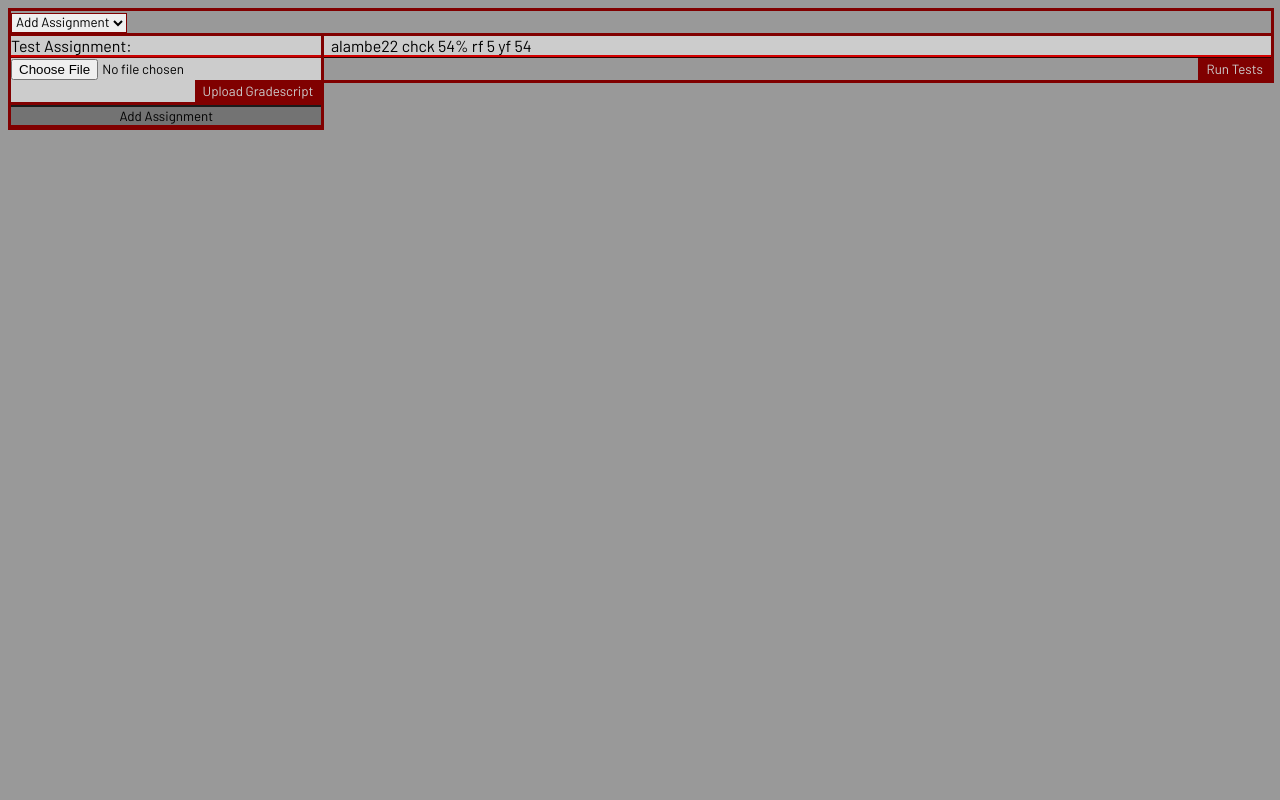
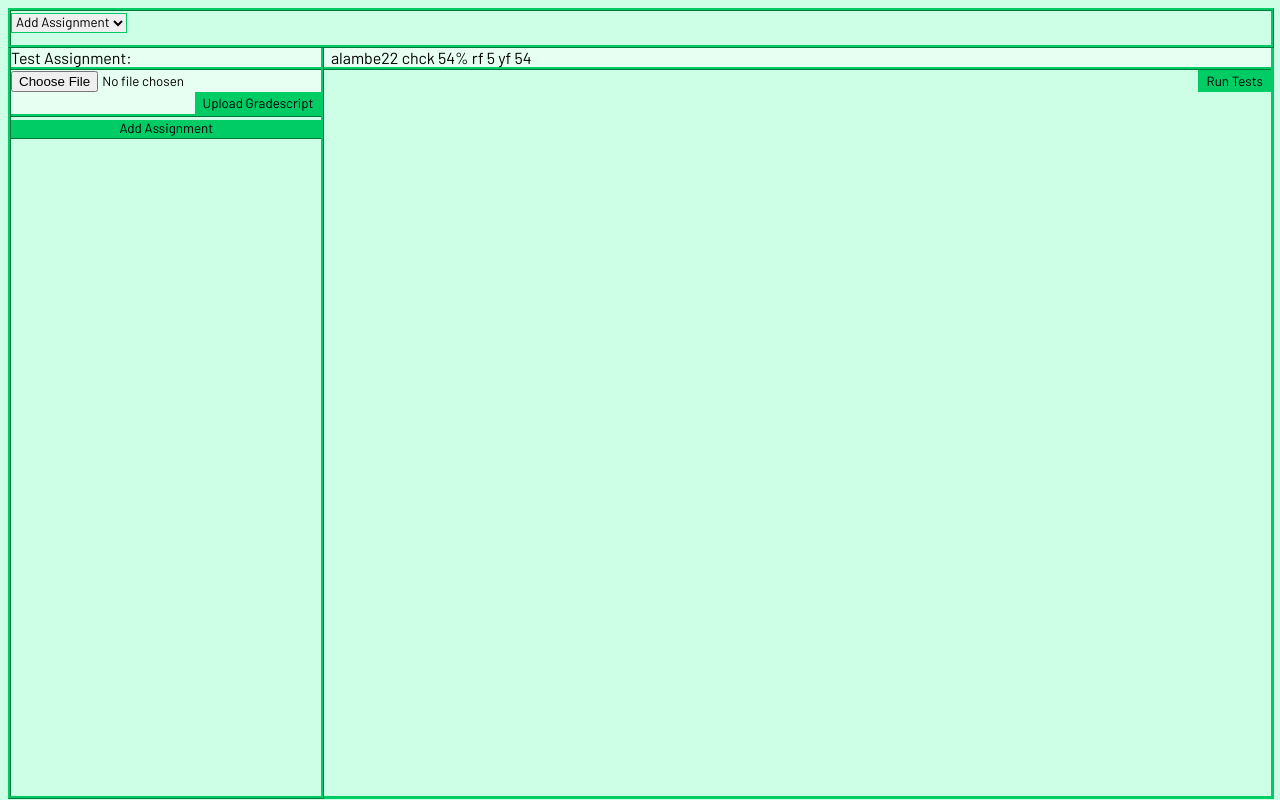
Before and after one commit to alambe22/codexe, a PHP site: page / in a window 1280 px wide. Run offline with PHP 8.4, Linux system fonts and the light colour scheme.

Commit message:
new color scheme

```diff
--- a/website/index.html
+++ b/website/index.html
@@ -1,14 +1,14 @@
 <!DOCTYPE html>
 <html>
 <head>
+
+<link rel="stylesheet" type="text/css" href="style.css">
 <link href="https://fonts.googleapis.com/css?family=Barlow" rel="stylesheet">
-<link rel="stylesheet" type="text/css" href="style.css">
 <script src="jss/jquery-3.3.1.min.js"></script>
 <script src="jss/main.js"></script>
 </head>
 
 <body>
-<div id="professor">
 	<header>
 		<select id="assignments">
 			<option value="add" onclick="addAssignment()">Add Assignment</option>
--- a/website/style.css
+++ b/website/style.css
@@ -1,7 +1,11 @@
 *{
 	font-family: 'Barlow', sans-serif;
 	box-sizing: border-box;
-	border-color: #800000;
+	border-color: #00cc66;
+}
+form{
+	padding-bottom: 0px;
+	margin-bottom: 0px;
 }
 html{
 	height: 99.5%;
@@ -11,21 +15,20 @@ html{
 body{
 	height: 99.4%;
 	width: 99.4%;
-	background-color: #999999;
+	background-color:  #ccffe6;
 }
 header{
 	width: 100%;
 	height: 5%;
-	border-style: solid;
-	margin: 0;
+	border-style: ridge;
 	float: left;
 }
 
 .student{
 	width: 100%;
-	border-bottom: ridge;
-	border-bottom-color: #800000;
-	background-color: #cccccc;
+	border-bottom-style: ridge;
+	border-bottom-color: #00cc66;
+	background-color: #e6fff2;
 }
 .stdId{
 	margin-left: .4em;
@@ -33,59 +36,62 @@ header{
 .assignmentTitle{
 	width: 100%;
 	border-bottom: ridge;
-	border-bottom-color: #cc0000;
-	background: #cccccc;
+	border-bottom-color: #00cc66;
+	background: #e6fff2;
 	color: #000;
 	display: inline-block;
 }
 
 .assignment{
-	border-bottom: solid;
+	border-bottom-style: ridge;
 	width: 100%;
 	display: inline-block;
-	border-bottom-color: #800000;
-	background-color:#cccccc;
+	border-bottom-color: #00cc66;
+	background-color: #e6fff2;
 	color: #000;
 }
 
 aside{
 	float: left;
 	height: 95%;
-	border-bottom-style: solid;
-	border-left-style: solid;
-	border-right-style: solid;
+	border-bottom-style: ridge;
+	border-left-style: ridge;
+	border-right-style: ridge;
 	width: 25%;
-	background-color: #1a1a1a;
+	background-color: #ccffe6;
 }
 
 #addAsgn{
-	border-bottom-style: solid;
+	border-bottom-style: ridge;
 	border-left-style: none;
 	border-right-style: none;
 	border-top-style: none;
+	padding-top: 0em;
+	margin-top: 0em;
 	width: 100%;
 	font-size: 10pt;
-	background-color:	 #737373;
+	background-color:	 #00cc66;
 	transition: font-size .5s, background-color .5s, border-bottom-color .5s;
+
 }
 
 #addAsgn:hover{
-	font-size: 14pt;
-	background-color: #cccccc;
-	border-bottom-color: #000;
+	font-size: 12pt;
+	background-color: #e6fff2;
+	border-bottom-color: #00cc66;
 }
 
 
 input[type=submit]{
 	float: right;
-	border: 2px solid #800000;
-	background-color: #800000;
+	border: 2px solid #00cc66;
+	background-color: #00cc66;
 	text-decoration: none;
-	color:#cccccc;
+	color:#000;
 	transition: background-color .5s, color .5s, border .5s;
 }
 input[type=submit]:hover{
-	background-color: #4dff4d;
+	background-color: #00cc66;
 	color: #000;
 	border: 2px ridge #000000;
 }
```
Also changed, not shown: website/php/assignments.php (line endings or trailing spaces).
